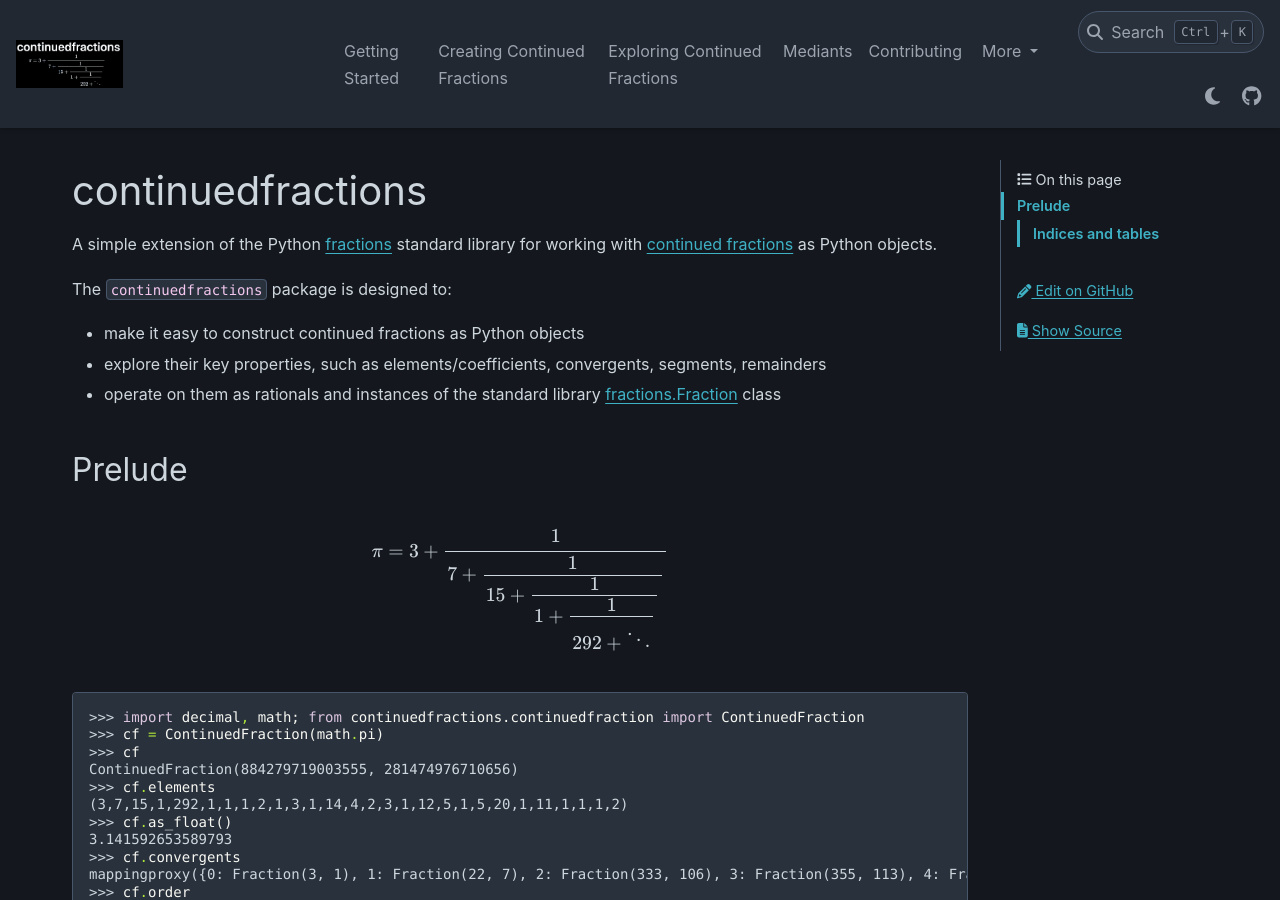
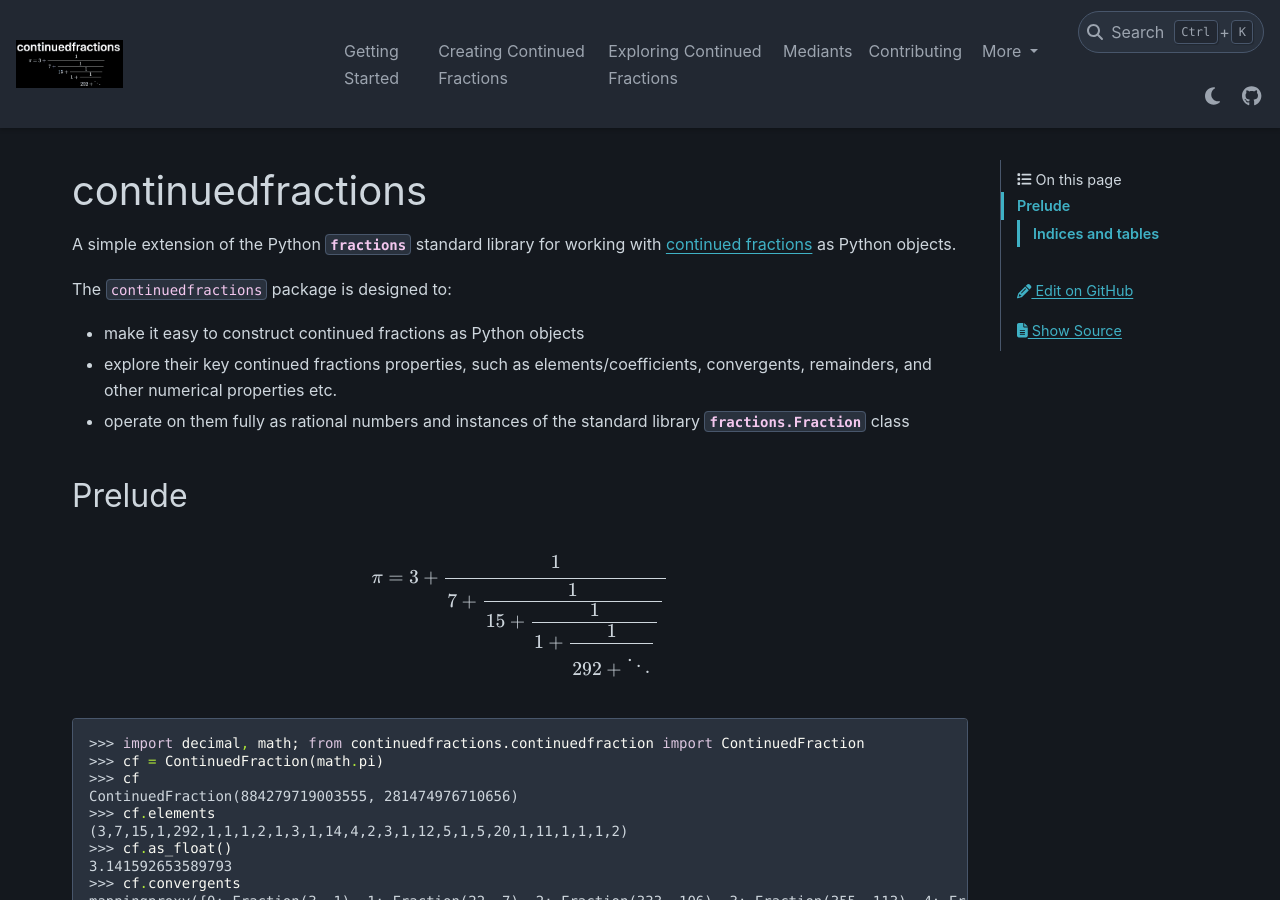
Before and after one commit to sr-murthy/continuedfractions, a Sphinx documentation site: the page built from docs/index.rst, in a window 1280 px wide and 900 px high. Built offline with Sphinx 7.4.7 and the PyData theme 0.15.4, drawn with Linux system fonts in a browser that asks for light colours; nearby versions of some CDN libraries.

Commit message:
docs: some more tweaks (#23)

```diff
--- a/docs/index.rst
+++ b/docs/index.rst
@@ -2,16 +2,15 @@
 continuedfractions
 ==================
 
-A simple extension of the Python `fractions <https://docs.python.org/3/library/fractions.html>`_ standard library for working with `continued fractions <https://en.wikipedia.org/wiki/Continued_fraction>`_ as Python objects.
+A simple extension of the Python :py:mod:`fractions` standard library for working with `continued fractions <https://en.wikipedia.org/wiki/Continued_fraction>`_ as Python objects.
 
 The ``continuedfractions`` package is designed to:
 
 -  make it easy to construct continued fractions as Python objects
--  explore their key properties, such as elements/coefficients,
-   convergents, segments, remainders
--  operate on them as rationals and instances of the standard library
-   `fractions.Fraction <https://docs.python.org/3/library/fractions.html#fractions.Fraction>`_
-   class
+-  explore their key continued fractions properties, such as elements/coefficients,
+   convergents, remainders, and other numerical properties etc.
+-  operate on them fully as rational numbers and instances of the standard library
+   :py:class:`fractions.Fraction` class
 
 Prelude
 -------
--- a/docs/sources/contributing.rst
+++ b/docs/sources/contributing.rst
@@ -1,6 +1,8 @@
 ============
 Contributing
 ============
+
+The project homepage is on `GitHub <https://github.com/sr-murthy/continuedfractions>`_.
 
 Contributors and contributions are welcome via pull requests from a fork targeting the parent ``main`` `branch <https://github.com/sr-murthy/continuedfractions/tree/main>`_.
 
@@ -90,7 +92,7 @@ The CI/CD pipelines are defined in the `CI YML <.github/workflows/ci.yml>`_, and
 Versioning and Releases
 =======================
 
-The package is currently at version ``0.11.7`` - `semantic versioning <https://semver.org/>`_ is used.
+The package is currently at version ``0.11.8`` - `semantic versioning <https://semver.org/>`_ is used.
 
 There is currently no dedicated pipeline for releases - both `GitHub releases <https://github.com/sr-murthy/continuedfractions/releases>`_ and `PyPI packages <https://pypi.org/project/continuedfractions>`_ are published manually, but both have the same version tag.
 
--- a/docs/sources/creating-continued-fractions.rst
+++ b/docs/sources/creating-continued-fractions.rst
@@ -262,7 +262,7 @@ A number of examples are given below of validation passes and fails.
 .. _creating-continued-fractions.negative-continued-fractions:
 
 “Negative” Continued Fractions
-------------------------------
+==============================
 
 Continued fractions representations for negative numbers are valid, provided we use `Euclidean integer division <https://en.wikipedia.org/wiki/Continued_fraction#Calculating_continued_fraction_representations>`_ to calculate the elements of the representation, by starting with the integer part of the number, and then calculating the remaining elements for the fractional part with the successive quotients and remainders obtained in each division step. For example, :math:`\frac{-415}{93} = \frac{-5 \times 93 + 50}{93}` has the continued fraction representation :math:`[-5; 1, 1, 6, 7]`:
 
--- a/docs/sources/exploring-continued-fractions.rst
+++ b/docs/sources/exploring-continued-fractions.rst
@@ -120,7 +120,7 @@ The segments of :py:class:`~continuedfractions.continuedfraction.ContinuedFracti
 
 **Note**: Unlike the :math:`k`-order convergents the segments are :py:class:`~continuedfractions.continuedfraction.ContinuedFraction` objects, and can be used as a proxy for the convergents.
 
-A related concept is that of **remainders** of continued fractions, which are (possibly infinite) subsequences of elements of a given continued fraction, starting from a given element, usually the leading element :math:`a_0`. More precisely, we can define the :math:`k`-th remainder :math:`R_k` of a continued fraction :math:`[a_0; a_1,\ldots]` as the continued fraction :math:`[a_k;a_{k + 1},\ldots]`, obtained by "removing" the elements of the :math:`(k - 1)`-st segment :math:`S_{k - 1} = (a_0,a_1,\ldots,a_{k - 1})` from :math:`[a_0; a_1,\ldots]`.
+A related concept is that of **remainders** of continued fractions, which are (possibly infinite) subsequences of elements of a given continued fraction, starting from a given element. Generally, we can define the :math:`k`-th remainder :math:`R_k` of a continued fraction :math:`[a_0; a_1,\ldots]` as the continued fraction :math:`[a_k;a_{k + 1},\ldots]`, obtained by "removing" the elements of the :math:`(k - 1)`-st segment :math:`S_{k - 1} = (a_0,a_1,\ldots,a_{k - 1})` from :math:`[a_0; a_1,\ldots]`.
 
 .. math::
 
--- a/src/continuedfractions/version.py
+++ b/src/continuedfractions/version.py
@@ -1 +1 @@
-__version__ = "0.11.7"
+__version__ = "0.11.8"
```
Also changed, not shown: other parts of docs/sources/creating-continued-fractions.rst (+2 -2 lines), docs/sources/getting-started.rst (+5 -5 lines).
